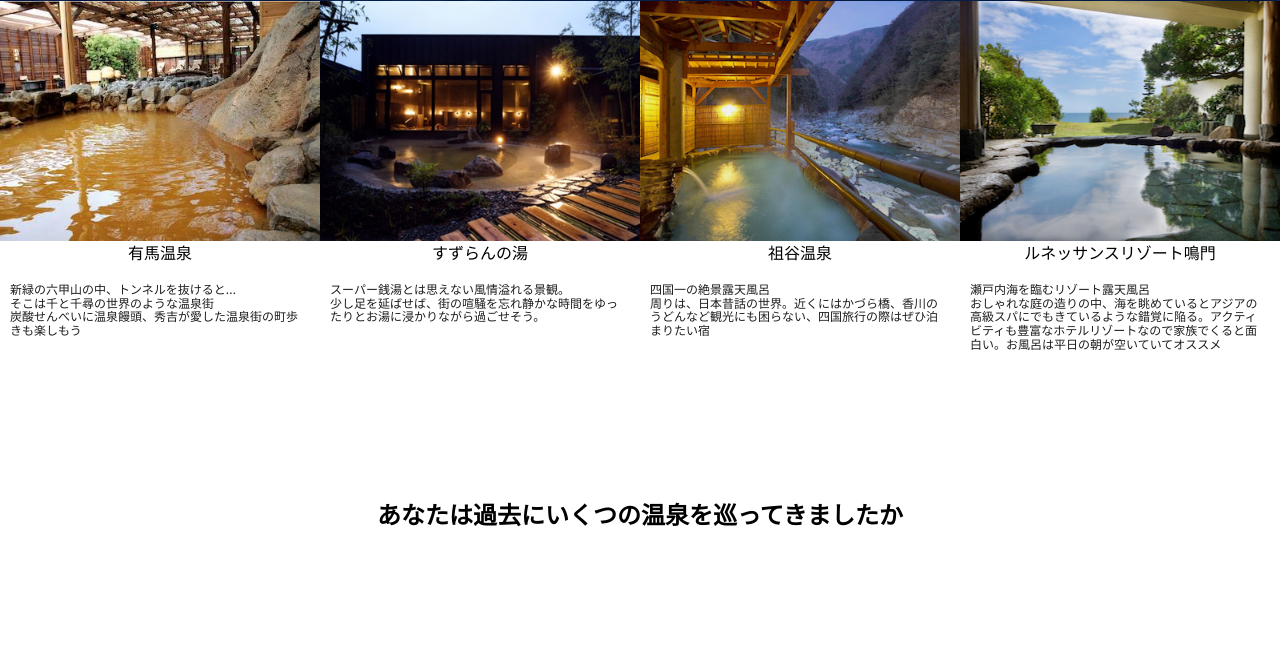
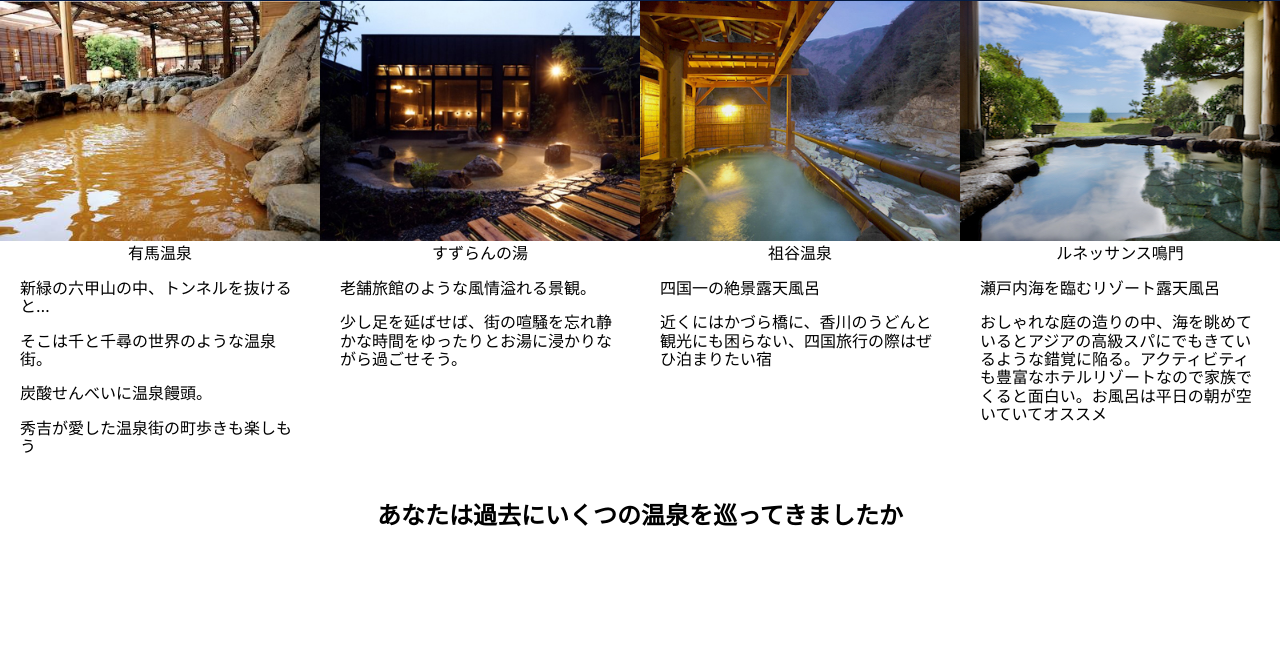
Before and after one commit to Fenotasu/yumeguri_app, a Rails app: page / in a window 1280 px wide. Shown: the part 609-1261 px from the top of the page. Run offline with Rails 7, Linux system fonts and the light colour scheme; style sheets or scripts are compiled from the project's sources; some libraries are stand-ins or nearby versions.

Commit message:
Release to heroku

```diff
--- a/app/assets/stylesheets/home.scss
+++ b/app/assets/stylesheets/home.scss
@@ -145,7 +145,11 @@ h1{
      top:  20px;
   }
 }
-
+.onsen-comment{
+  text-align: left;
+  padding-left:20px;
+  padding-right: 20px;
+}
 
 /* trend ================================ */
 .trend{
--- a/app/views/home/top.html.erb
+++ b/app/views/home/top.html.erb
@@ -46,54 +46,22 @@
           <a>この時期、オススメの宿</a>
           </div>
 
-            <div class="trend">
-
-            <a href="http://arimaspa-kingin.jp/cont01/cont01-flm.htm" target="_blank">  </a>
-                <img src="/有馬温泉.jpg"  id="id1"　>
-
-                  <a>有馬温泉</a>
-                  <div class="txt-content">新緑の六甲山の中、トンネルを抜けると…<br>そこは千と千尋の世界のような温泉街<br>炭酸せんべいに温泉饅頭、秀吉が愛した温泉街の町歩きも楽しもう
-                  </div>
-                </div>
+        <%  onsen_urls=["http://arimaspa-kingin.jp/cont01/cont01-flm.htm" , "http://www.suzurann.jp/", "https://www.iyaonsen.co.jp/", "http://renaissance-naruto.com/"]%><%
+          onsen_images=["/有馬温泉.jpg", "/すずらんのゆ.jpg", "/祖谷温泉.jpg", "/なると.jpg" ]
+          onsen_names=["有馬温泉","すずらんの湯", "祖谷温泉", "ルネッサンス鳴門"]
+          onsen_comments=["新緑の六甲山の中、トンネルを抜けると…\n\nそこは千と千尋の世界のような温泉街。\n\n炭酸せんべいに温泉饅頭。\n\n秀吉が愛した温泉街の町歩きも楽しもう", "老舗旅館のような風情溢れる景観。\n\n少し足を延ばせば、街の喧騒を忘れ静かな時間をゆったりとお湯に浸かりながら過ごせそう。", "四国一の絶景露天風呂\n\n近くにはかづら橋に、香川のうどんと観光にも困らない、四国旅行の際はぜひ泊まりたい宿", "瀬戸内海を臨むリゾート露天風呂\n\nおしゃれな庭の造りの中、海を眺めているとアジアの高級スパにでもきているような錯覚に陥る。アクティビティも豊富なホテルリゾートなので家族でくると面白い。お風呂は平日の朝が空いていてオススメ"] %>
 
 
+          <% for i in 0..3 do %>
+          <div class="trend">
+              <%= link_to onsen_urls[i], target: "_blank" do %>
+                <%= image_tag onsen_images[i]  %>
+              <% end %>
+                <%=onsen_names[i]%>
+          <div class="onsen-comment">    <%= simple_format(h(onsen_comments[i] ))%></div>
+          </div>
+          <%end%>
 
-            <div class="trend">
-
-                <a href="http://www.suzurann.jp/" target="_blank">
-                <img src="/すずらんのゆ.jpg"  id="id2">
-
-                <a>すずらんの湯</a>
-                  <div class="txt-content">スーパー銭湯とは思えない風情溢れる景観。<br>少し足を延ばせば、街の喧騒を忘れ静かな時間をゆったりとお湯に浸かりながら過ごせそう。
-                  </div>
-                </a>
-              </div>
-
-
-
-            <div class="trend">
-
-                <a href="https://www.iyaonsen.co.jp/" target="_blank">
-                <img  src="/祖谷温泉.jpg"  id="id3"  >
-
-                <a>祖谷温泉</a>
-                <div class="txt-content">四国一の絶景露天風呂<br>周りは、日本昔話の世界。近くにはかづら橋、香川のうどんなど観光にも困らない、四国旅行の際はぜひ泊まりたい宿
-
-              </a>
-              </div>
-            </div>
-
-
-            <div class="trend">
-
-                <a href="http://renaissance-naruto.com/" target="_blank">
-                <img src="/なると.jpg"  id="id4">
-
-                <a>ルネッサンスリゾート鳴門</a>
-                <div class="txt-content">瀬戸内海を臨むリゾート露天風呂<br>おしゃれな庭の造りの中、海を眺めているとアジアの高級スパにでもきているような錯覚に陥る。アクティビティも豊富なホテルリゾートなので家族でくると面白い。お風呂は平日の朝が空いていてオススメ
-                </div>
-              </a>
-            </div>
 
 
 
```
